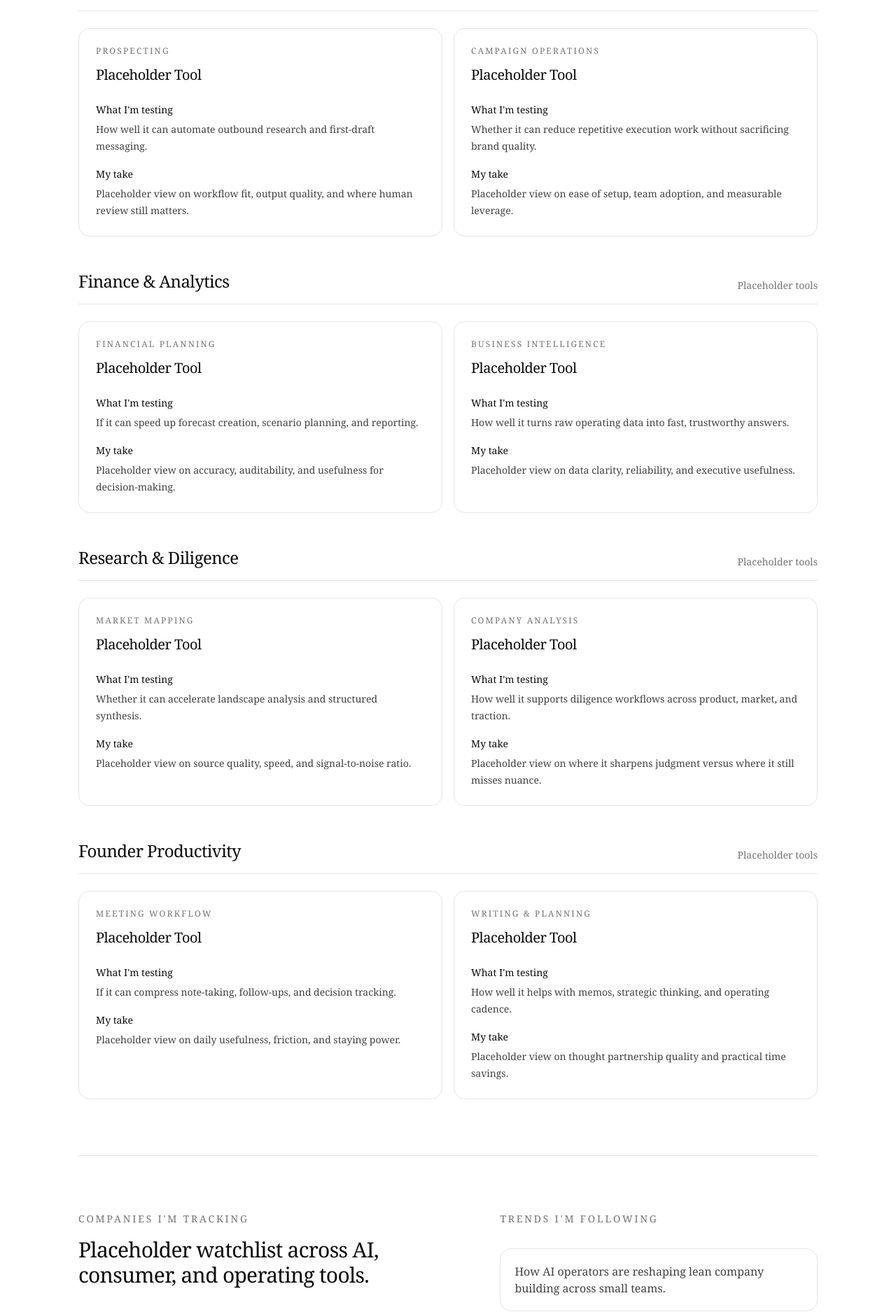
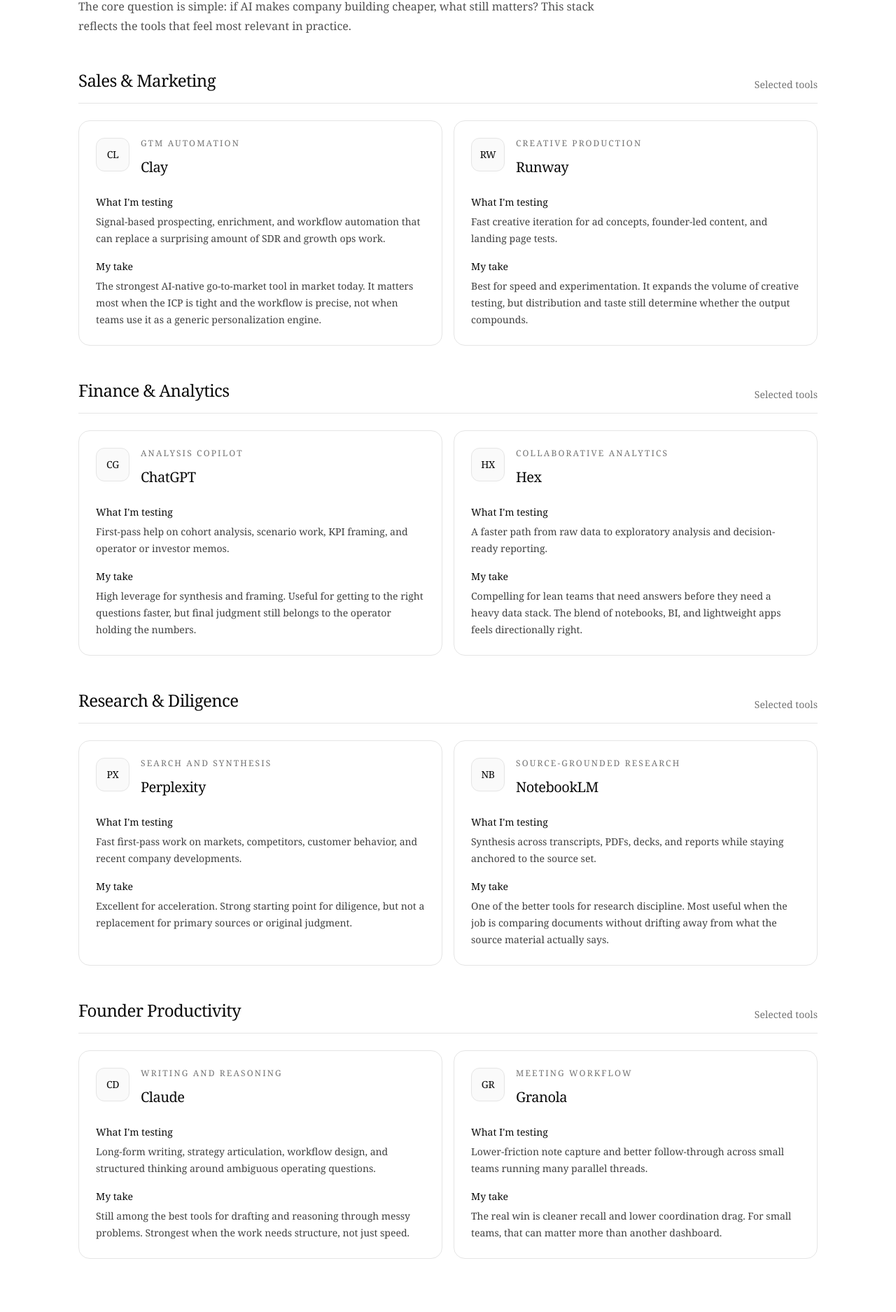
Before and after one commit to sfburrito/tylertanakawebsite, a Next.js app: page / in a window 1280 px wide. Shown: the part 882-2757 px from the top of the page at 70% size. Built offline with nearby package versions, Linux system fonts and the light colour scheme.

Commit message:
Adding real companies, trends, etc.

```diff
--- a/app/layout.js
+++ b/app/layout.js
@@ -3,7 +3,7 @@
 export const metadata = {
   title: "Tyler Tanaka",
   description:
-    "MIT Sloan MBA and venture investor researching AI-enabled company building, consumer health, consumer AI, and AI tools for sales, marketing, and finance."
+    "MIT Sloan MBA researching AI-enabled company building, consumer health, consumer AI, and high-leverage software for modern operators."
 };
 
 export default function RootLayout({ children }) {
--- a/app/page.js
+++ b/app/page.js
@@ -1,18 +1,32 @@
+function Mark({ label }) {
+  return (
+    <div className="flex h-12 w-12 items-center justify-center rounded-xl border border-neutral-200 bg-neutral-50 text-sm font-medium tracking-tight text-neutral-950">
+      {label}
+    </div>
+  );
+}
+
 const operatorStack = [
   {
     title: "Sales & Marketing",
     tools: [
       {
-        name: "Placeholder Tool",
-        category: "Prospecting",
-        testing: "How well it can automate outbound research and first-draft messaging.",
-        take: "Placeholder view on workflow fit, output quality, and where human review still matters."
+        name: "Clay",
+        mark: "CL",
+        category: "GTM automation",
+        testing:
+          "Signal-based prospecting, enrichment, and workflow automation that can replace a surprising amount of SDR and growth ops work.",
+        take:
+          "The strongest AI-native go-to-market tool in market today. It matters most when the ICP is tight and the workflow is precise, not when teams use it as a generic personalization engine."
       },
       {
-        name: "Placeholder Tool",
-        category: "Campaign Operations",
-        testing: "Whether it can reduce repetitive execution work without sacrificing brand quality.",
-        take: "Placeholder view on ease of setup, team adoption, and measurable leverage."
+        name: "Runway",
+        mark: "RW",
+        category: "Creative production",
+        testing:
+          "Fast creative iteration for ad concepts, founder-led content, and landing page tests.",
+        take:
+          "Best for speed and experimentation. It expands the volume of creative testing, but distribution and taste still determine whether the output compounds."
       }
     ]
   },
@@ -20,16 +34,22 @@
     title: "Finance & Analytics",
     tools: [
       {
-        name: "Placeholder Tool",
-        category: "Financial Planning",
-        testing: "If it can speed up forecast creation, scenario planning, and reporting.",
-        take: "Placeholder view on accuracy, auditability, and usefulness for decision-making."
+        name: "ChatGPT",
+        mark: "CG",
+        category: "Analysis copilot",
+        testing:
+          "First-pass help on cohort analysis, scenario work, KPI framing, and operator or investor memos.",
+        take:
+          "High leverage for synthesis and framing. Useful for getting to the right questions faster, but final judgment still belongs to the operator holding the numbers."
       },
       {
-        name: "Placeholder Tool",
-        category: "Business Intelligence",
-        testing: "How well it turns raw operating data into fast, trustworthy answers.",
-        take: "Placeholder view on data clarity, reliability, and executive usefulness."
+        name: "Hex",
+        mark: "HX",
+        category: "Collaborative analytics",
+        testing:
+          "A faster path from raw data to exploratory analysis and decision-ready reporting.",
+        take:
+          "Compelling for lean teams that need answers before they need a heavy data stack. The blend of notebooks, BI, and lightweight apps feels directionally right."
       }
     ]
   },
@@ -37,16 +57,22 @@
     title: "Research & Diligence",
     tools: [
       {
-        name: "Placeholder Tool",
-        category: "Market Mapping",
-        testing: "Whether it can accelerate landscape analysis and structured synthesis.",
-        take: "Placeholder view on source quality, speed, and signal-to-noise ratio."
+        name: "Perplexity",
+        mark: "PX",
+        category: "Search and synthesis",
+        testing:
+          "Fast first-pass work on markets, competitors, customer behavior, and recent company developments.",
+        take:
+          "Excellent for acceleration. Strong starting point for diligence, but not a replacement for primary sources or original judgment."
       },
       {
-        name: "Placeholder Tool",
-        category: "Company Analysis",
-        testing: "How well it supports diligence workflows across product, market, and traction.",
-        take: "Placeholder view on where it sharpens judgment versus where it still misses nuance."
+        name: "NotebookLM",
+        mark: "NB",
+        category: "Source-grounded research",
+        testing:
+          "Synthesis across transcripts, PDFs, decks, and reports while staying anchored to the source set.",
+        take:
+          "One of the better tools for research discipline. Most useful when the job is comparing documents without drifting away from what the source material actually says."
       }
     ]
   },
@@ -54,33 +80,109 @@
     title: "Founder Productivity",
     tools: [
       {
-        name: "Placeholder Tool",
-        category: "Meeting Workflow",
-        testing: "If it can compress note-taking, follow-ups, and decision tracking.",
-        take: "Placeholder view on daily usefulness, friction, and staying power."
+        name: "Claude",
+        mark: "CD",
+        category: "Writing and reasoning",
+        testing:
+          "Long-form writing, strategy articulation, workflow design, and structured thinking around ambiguous operating questions.",
+        take:
+          "Still among the best tools for drafting and reasoning through messy problems. Strongest when the work needs structure, not just speed."
       },
       {
-        name: "Placeholder Tool",
-        category: "Writing & Planning",
-        testing: "How well it helps with memos, strategic thinking, and operating cadence.",
-        take: "Placeholder view on thought partnership quality and practical time savings."
+        name: "Granola",
+        mark: "GR",
+        category: "Meeting workflow",
+        testing:
+          "Lower-friction note capture and better follow-through across small teams running many parallel threads.",
+        take:
+          "The real win is cleaner recall and lower coordination drag. For small teams, that can matter more than another dashboard."
       }
     ]
   }
 ];
 
 const trackedCompanies = [
-  "Placeholder company in AI-native workflow software",
-  "Placeholder company in consumer health infrastructure",
-  "Placeholder company in consumer AI experiences",
-  "Placeholder company in AI finance tooling"
+  {
+    name: "Nourish",
+    mark: "NO",
+    stage: "Series B",
+    focus: "Insurance-covered nutrition care",
+    note:
+      "One of the strongest food-as-medicine companies in market: payer-aligned, consumer-friendly, and increasingly important as a GLP-1 companion and AI-enabled care platform."
+  },
+  {
+    name: "Fay",
+    mark: "FY",
+    stage: "Series B",
+    focus: "Dietitian marketplace and workflow layer",
+    note:
+      "A useful lens on how consumer distribution, provider supply, and vertical software can reinforce one another in nutrition care."
+  },
+  {
+    name: "Function Health",
+    mark: "FH",
+    stage: "Series B",
+    focus: "Consumer diagnostics and medical intelligence",
+    note:
+      "A strong bet that direct-to-consumer diagnostics become the front door to longitudinal health management, with AI as the interpretation layer."
+  },
+  {
+    name: "Superpower",
+    mark: "SP",
+    stage: "Series A",
+    focus: "Health super-app and biomarker membership",
+    note:
+      "A product-first attempt to package testing, interpretation, and action into a consumer health operating system rather than a loose bundle of point solutions."
+  },
+  {
+    name: "Visana Health",
+    mark: "VH",
+    stage: "Series A",
+    focus: "Virtual-first women's health medical home",
+    note:
+      "Notable for treating women's health as longitudinal care spanning cardiometabolic, hormonal, and chronic condition management rather than a narrow point solution."
+  },
+  {
+    name: "Twentyeight Health",
+    mark: "28",
+    stage: "Series A",
+    focus: "Insurance-enabled women's health access",
+    note:
+      "A good example of what happens when telehealth, Medicaid coverage, and a simpler consumer experience are combined in an underserved category."
+  }
 ];
 
 const trends = [
-  "How AI operators are reshaping lean company building across small teams.",
-  "Where consumer AI products are crossing from novelty into repeat behavior.",
-  "How vertical AI tools are changing the economics of sales, marketing, and finance work.",
-  "What durable advantages emerge when software acts more like an informed teammate."
+  {
+    title: "AI-native companies built on rented infrastructure",
+    detail:
+      "Small teams can now rent clinical, payments, logistics, and back-office infrastructure instead of building it. That shifts advantage toward distribution, product judgment, and operating speed."
+  },
+  {
+    title: "The GLP-1 companion layer beyond prescription access",
+    detail:
+      "The more durable companies may be built around adherence, side-effect management, nutrition, behavior change, and longitudinal outcomes, not just prescription access."
+  },
+  {
+    title: "Insurance-backed consumer health experiences",
+    detail:
+      "A strong pattern in consumer health is software that feels direct-to-consumer on the front end but is economically anchored by payer, employer, or insurance reimbursement."
+  },
+  {
+    title: "Women's health broadening into continuous care",
+    detail:
+      "The category is moving from point solutions toward broader care models spanning hormonal, metabolic, reproductive, and preventative health in one relationship."
+  },
+  {
+    title: "Diagnostics and longitudinal data as the consumer wedge",
+    detail:
+      "Lab testing, imaging, and wearables are becoming more consumer-facing. The real question is which companies can turn fragmented data into trusted, repeatable action."
+  },
+  {
+    title: "Vertical AI that amplifies experts rather than replaces them",
+    detail:
+      "In healthcare, the most durable AI products may be the ones that make clinicians, dietitians, and operators dramatically more productive without weakening trust or accountability."
+  }
 ];
 
 export default function HomePage() {
@@ -92,13 +194,19 @@
             tylertanaka.com
           </p>
           <h1 className="mt-6 max-w-4xl text-4xl font-medium tracking-tight text-balance sm:text-5xl lg:text-6xl">
-            Researching how AI changes company building, consumer behavior, and
-            modern operating work.
+            AI is making it cheaper than ever to build companies. I'm focused on
+            what still creates real, defensible advantage, especially in
+            consumer health.
           </h1>
           <p className="mt-6 max-w-3xl text-lg leading-8 text-neutral-600">
-            Tyler Tanaka is an MIT Sloan MBA and venture investor focused on
-            AI-enabled company building, consumer health, consumer AI, and AI
-            tools for sales, marketing, and finance.
+            Tyler Tanaka is an MIT Sloan MBA focused on consumer health,
+            consumer AI, and AI tools reshaping sales, marketing, finance, and
+            analytics.
+          </p>
+          <p className="mt-4 max-w-3xl text-base leading-7 text-neutral-600">
+            This is a public research notebook: working notes on small AI-native
+            teams, software leverage, and where durable advantage still comes
+            from distribution, trust, workflow depth, and wedge quality.
           </p>
         </section>
 
@@ -108,12 +216,12 @@
               AI Operator Stack
             </p>
             <h2 className="mt-4 text-3xl font-medium tracking-tight sm:text-4xl">
-              Tools I'm testing across the modern operator workflow.
+              Tools I keep coming back to when evaluating AI-native execution.
             </h2>
             <p className="mt-4 text-base leading-7 text-neutral-600">
-              Placeholder research notes on products that may expand what lean
-              teams can do in sales, finance, diligence, and day-to-day founder
-              execution. This section is designed to be updated over time.
+              The core question is simple: if AI makes company building cheaper,
+              what still matters? This stack reflects the tools that feel most
+              relevant in practice.
             </p>
           </div>
 
@@ -124,16 +232,17 @@
                   <h3 className="text-2xl font-medium tracking-tight">
                     {group.title}
                   </h3>
-                  <p className="text-sm text-neutral-500">Placeholder tools</p>
+                  <p className="text-sm text-neutral-500">Selected tools</p>
                 </div>
 
                 <div className="mt-6 grid gap-4 md:grid-cols-2">
-                  {group.tools.map((tool, index) => (
+                  {group.tools.map((tool) => (
                     <article
-                      key={`${group.title}-${index}`}
+                      key={tool.name}
                       className="rounded-2xl border border-neutral-200 p-6"
                     >
-                      <div className="flex items-start justify-between gap-4">
+                      <div className="flex items-start gap-4">
+                        <Mark label={tool.mark} />
                         <div>
                           <p className="text-xs uppercase tracking-[0.18em] text-neutral-500">
                             {tool.category}
@@ -152,9 +261,7 @@
                           <p className="mt-1">{tool.testing}</p>
                         </div>
                         <div>
-                          <p className="font-medium text-neutral-950">
-                            My take
-                          </p>
+                          <p className="font-medium text-neutral-950">My take</p>
                           <p className="mt-1">{tool.take}</p>
                         </div>
                       </div>
@@ -167,40 +274,83 @@
         </section>
 
         <section className="border-t border-neutral-200 py-16 sm:py-20">
-          <div className="grid gap-12 lg:grid-cols-[1.1fr_0.9fr]">
-            <div>
+          <div className="max-w-3xl">
             <p className="text-sm uppercase tracking-[0.2em] text-neutral-500">
               Companies I'm Tracking
             </p>
-              <h2 className="mt-4 text-3xl font-medium tracking-tight">
-                Placeholder watchlist across AI, consumer, and operating tools.
+            <h2 className="mt-4 text-3xl font-medium tracking-tight sm:text-4xl">
+              Selected Series A and B consumer health companies on my radar.
             </h2>
-              <div className="mt-8 space-y-4">
+            <p className="mt-4 text-base leading-7 text-neutral-600">
+              Not a market map. A short list of companies that clarify where
+              consumer health is becoming more longitudinal, more software-led,
+              and more tightly tied to payer or clinical infrastructure.
+            </p>
+          </div>
+
+          <div className="mt-10 grid gap-4 lg:grid-cols-2">
             {trackedCompanies.map((company) => (
-                  <div
-                    key={company}
-                    className="border-b border-neutral-200 pb-4 text-neutral-700"
+              <article
+                key={company.name}
+                className="rounded-2xl border border-neutral-200 p-6"
               >
-                    {company}
+                <div className="flex items-start gap-4">
+                  <Mark label={company.mark} />
+                  <div>
+                    <div className="flex flex-wrap items-center gap-3">
+                      <h3 className="text-xl font-medium tracking-tight">
+                        {company.name}
+                      </h3>
+                      <span className="text-xs uppercase tracking-[0.18em] text-neutral-500">
+                        {company.stage}
+                      </span>
                     </div>
+                    <p className="mt-3 text-sm font-medium text-neutral-950">
+                      {company.focus}
+                    </p>
+                  </div>
+                </div>
+                <p className="mt-5 text-sm leading-6 text-neutral-700">
+                  {company.note}
+                </p>
+              </article>
             ))}
           </div>
+        </section>
+
+        <section className="border-t border-neutral-200 py-16 sm:py-20">
+          <div className="grid gap-10 lg:grid-cols-[0.7fr_1.3fr]">
+            <div>
+              <p className="text-sm uppercase tracking-[0.2em] text-neutral-500">
+                Trends I'm Following
+              </p>
+              <h2 className="mt-4 text-3xl font-medium tracking-tight sm:text-4xl">
+                Themes that matter more than any single company.
+              </h2>
+              <p className="mt-4 text-base leading-7 text-neutral-600">
+                The company list is a snapshot. The trend work is the deeper
+                layer: recurring patterns that shape what should exist, what
+                scales, and where real edges may emerge.
+              </p>
             </div>
 
-            <div>
-              <p className="text-sm uppercase tracking-[0.2em] text-neutral-500">
-                Trends I&apos;m Following
+            <div className="space-y-6">
+              {trends.map((trend, index) => (
+                <article
+                  key={trend.title}
+                  className="border-l border-neutral-200 pl-6"
+                >
+                  <p className="text-xs uppercase tracking-[0.18em] text-neutral-500">
+                    0{index + 1}
                   </p>
-              <div className="mt-8 space-y-4">
-                {trends.map((trend) => (
-                  <div
-                    key={trend}
-                    className="rounded-2xl border border-neutral-200 p-5 text-neutral-700"
-                  >
-                    {trend}
-                  </div>
+                  <h3 className="mt-2 text-xl font-medium tracking-tight text-neutral-950">
+                    {trend.title}
+                  </h3>
+                  <p className="mt-3 text-sm leading-6 text-neutral-700">
+                    {trend.detail}
+                  </p>
+                </article>
               ))}
-              </div>
             </div>
           </div>
         </section>
@@ -211,17 +361,21 @@
               About Me
             </p>
             <h2 className="mt-4 text-3xl font-medium tracking-tight sm:text-4xl">
-              A simple place to publish research, notes, and evolving views.
+              Building a public research process around AI-native operators and
+              consumer health.
             </h2>
             <p className="mt-6 text-base leading-8 text-neutral-700">
-              Placeholder bio copy for Tyler Tanaka. This section can introduce
-              investing background, research interests, operating perspective,
-              and what kinds of themes or companies are most compelling right
-              now.
+              I'm Tyler Tanaka, an MIT Sloan MBA using this site to document the
+              companies, tools, and market shifts that matter most to me. My
+              focus is consumer health, especially where software, clinical
+              infrastructure, and AI can improve access, lower coordination
+              costs, and create better user experiences.
             </p>
             <p className="mt-4 text-base leading-8 text-neutral-700">
-              Placeholder closing copy for contact details, writing cadence, or
-              a short note on what this site will document over time.
+              I care most about what happens when small teams can rent more of
+              the operating stack, move faster with AI, and still build durable
+              businesses through distribution, trust, and workflow depth. This
+              site is meant to stay polished, but intentionally unfinished.
             </p>
           </div>
         </section>
```
Lines whose indentation alone changed are shown as unchanged.
